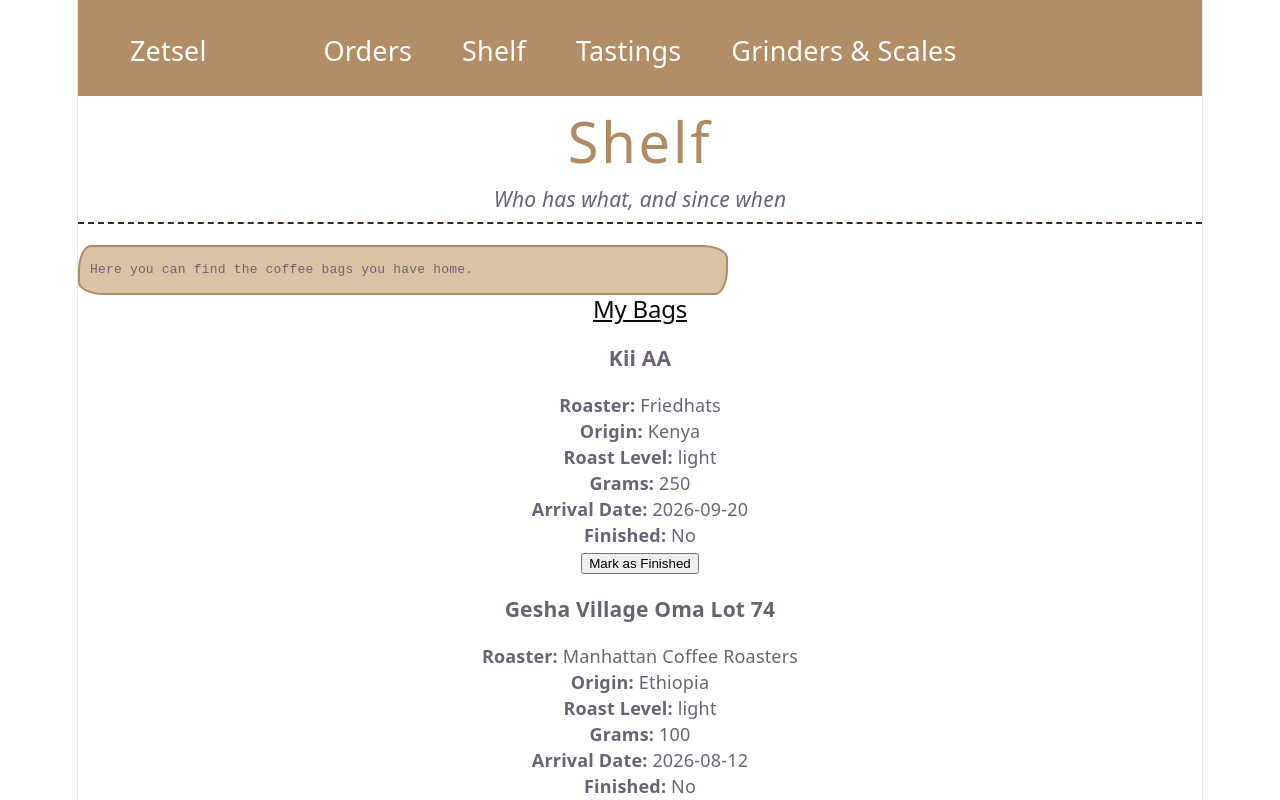
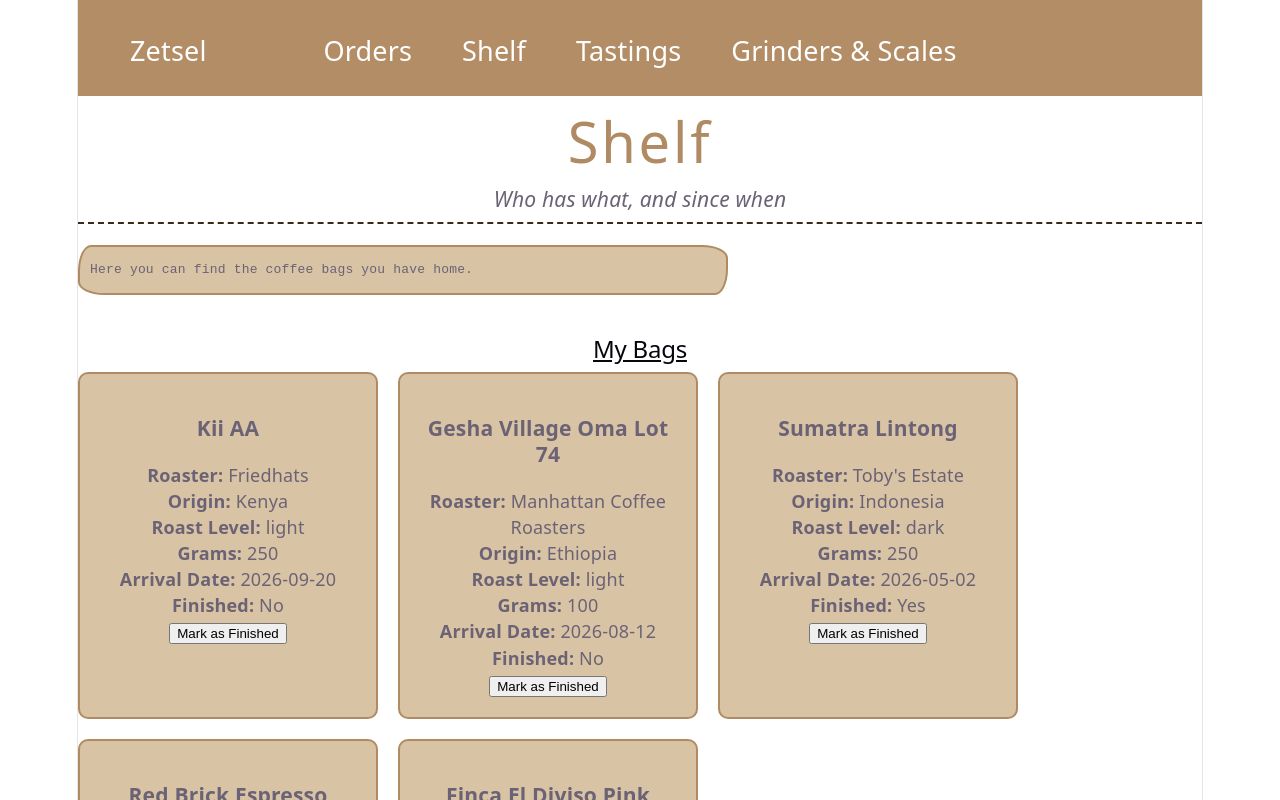
Before and after one commit to Bart079/INF2C-Team-3-WebAppDev, a React (Vite) app in the folder ClientApp/: page /shelf in a window 1280 px wide. Shown: the top 800 px of the page. Built offline with nearby package versions, Linux system fonts and the light colour scheme.

Commit message:
Opmaak shelf pagina toegevoegd in shelf.css

```diff
--- a/ClientApp/src/css/shelf.css
+++ b/ClientApp/src/css/shelf.css
@@ -92,3 +92,37 @@ h2 {
 
 
 }
+
+
+
+.shelf_intro {
+    margin-bottom: 40px;
+}
+
+.my_bags,
+.add_bag,
+.my_notes {
+    margin-bottom: 40px;
+}
+
+.bag_list,
+.note_list {
+    display: flex;
+    gap: 20px;
+    flex-wrap: wrap;
+}
+
+.bag,
+.note {
+    width: 300px;
+    padding: 20px;
+    border: 2px solid #b08a62;
+    border-radius: 10px;
+    background-color: #d9c3a5;
+}
+
+.bag button,
+.note button,
+.add_bag button {
+    cursor: pointer;
+}
```
